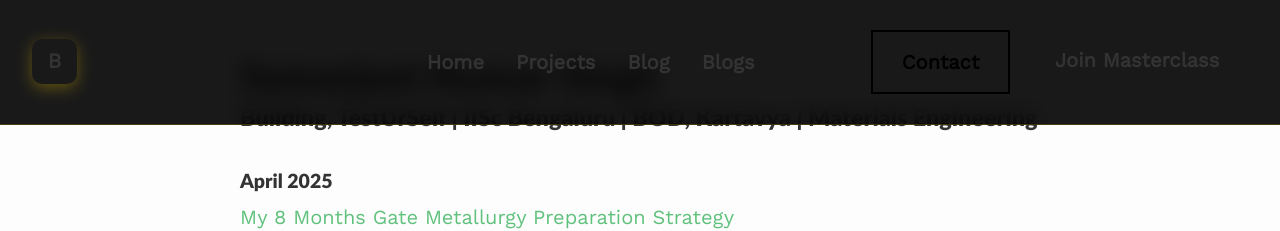
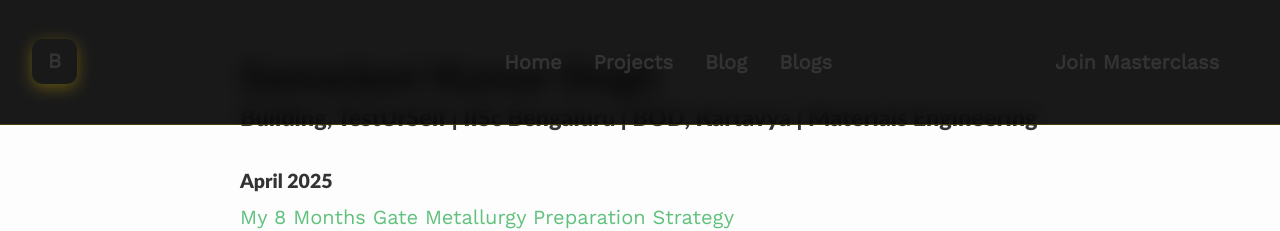
Before and after one commit to Samarjeetkumarsingh/Metallurgy, a Jekyll site: the page built from archive.html, in a window 1280 px wide. Shown: the top 231 px of the page. Built offline with Jekyll 4.4.1, drawn with Linux system fonts in a browser that asks for light colours.

Commit message:
Update navigation.html

```diff
--- a/_includes/navigation.html
+++ b/_includes/navigation.html
@@ -196,7 +196,7 @@
             </nav>
 
             <div class="nav-cta">
-                <a href="#" class="btn btn-outline">Contact</a>
+
                 <a href="#" class="btn btn-primary">Join Masterclass</a>
             </div>
 
```
